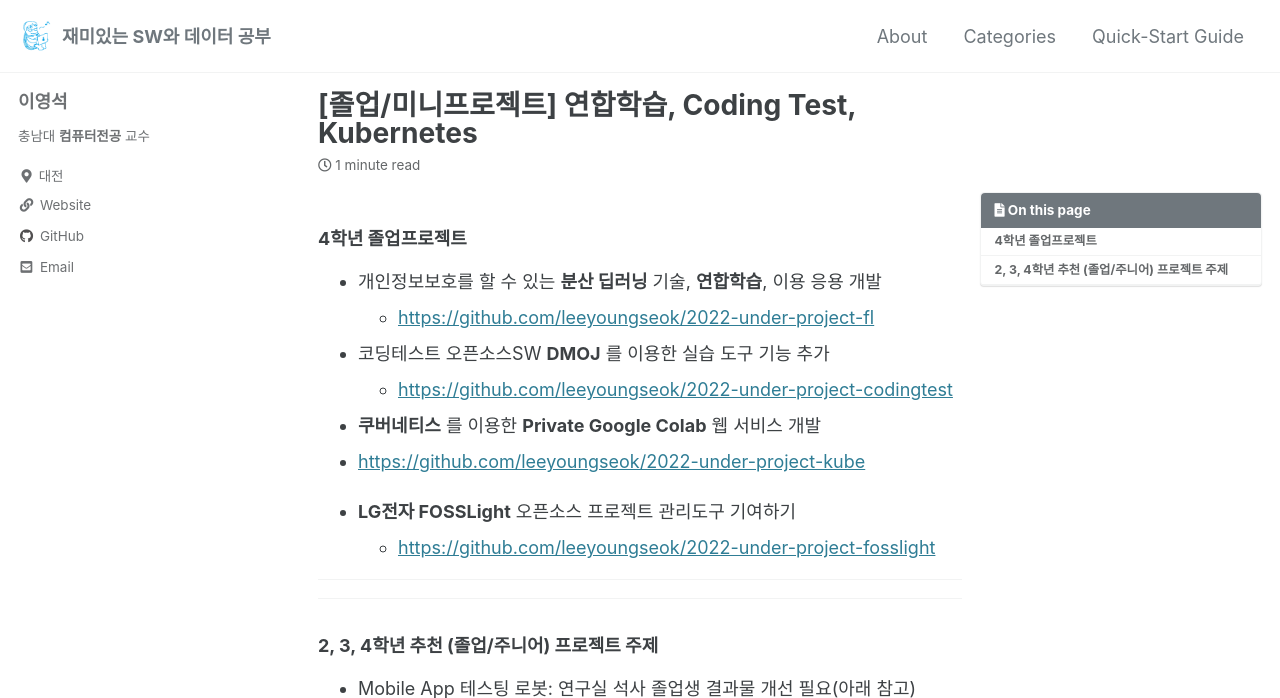
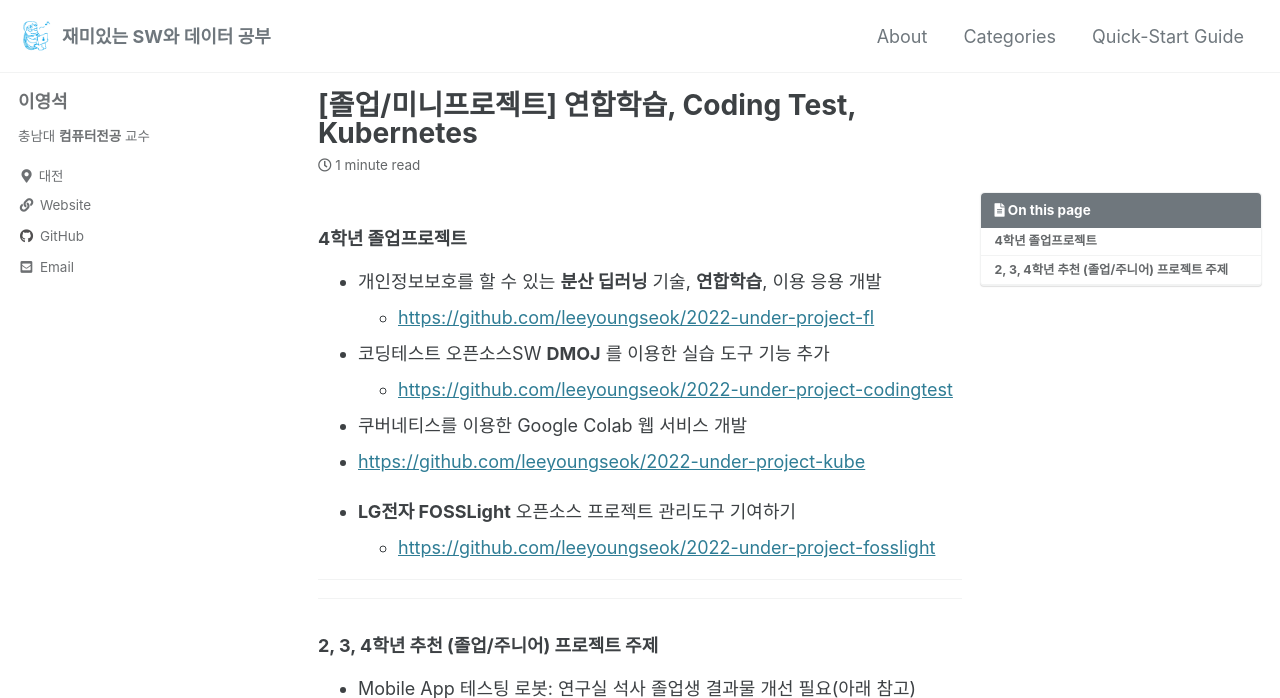
Before and after one commit to leeyoungseok/leeyoungseok.github.com, a Jekyll site: the page built from _posts/2021-12-20-under-project-list.md, in a window 1280 px wide and 900 px high, cut to the strip 0-698 px from the top of the window. Built offline with Jekyll 4.4.1, drawn with Linux system fonts in a browser that asks for light colours; cached includes are drawn as plain includes.

Commit message:
Update 2021-12-20-under-project-list.md

```diff
--- a/_posts/2021-12-20-under-project-list.md
+++ b/_posts/2021-12-20-under-project-list.md
@@ -22,7 +22,7 @@ last_modified_at: 2021-12-19
 * 코딩테스트 오픈소스SW __DMOJ__ 를 이용한 실습 도구 기능 추가
   - <https://github.com/leeyoungseok/2022-under-project-codingtest>
 
-*   __쿠버네티스__ 를 이용한 __Private Google Colab__ 웹 서비스 개발
+*   쿠버네티스를 이용한 Google Colab 웹 서비스 개발
   - <https://github.com/leeyoungseok/2022-under-project-kube>
 
 * __LG전자 FOSSLight__ 오픈소스 프로젝트 관리도구 기여하기
```
